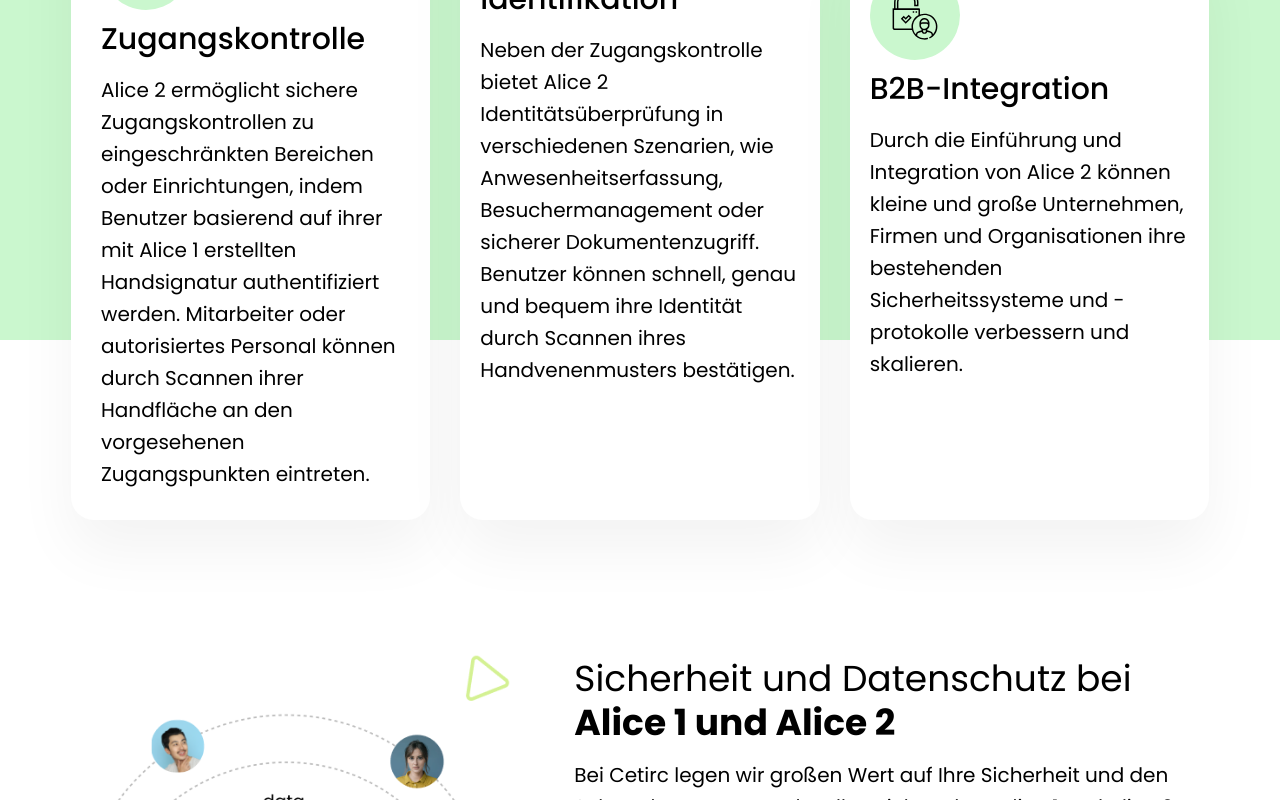
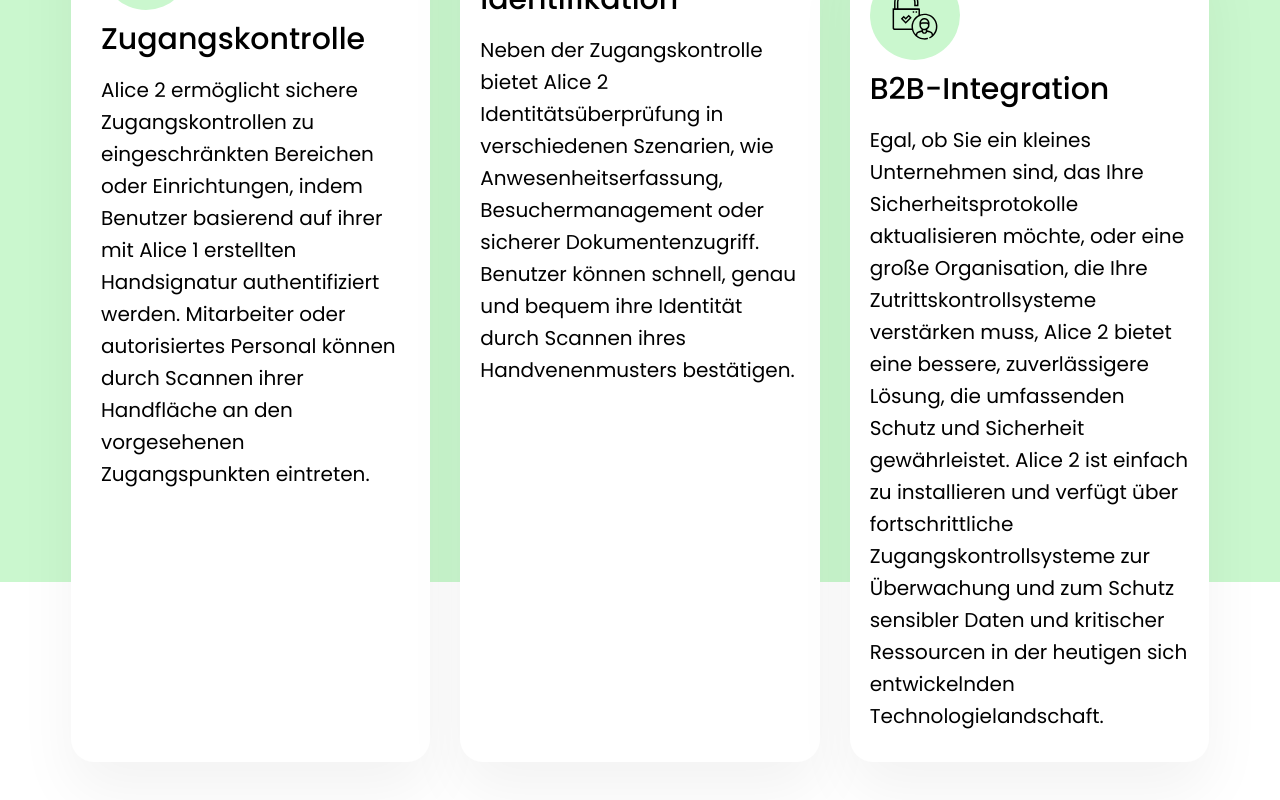
Before and after one commit to sunshine-web-coder/new-cetirc-de, a Next.js app: page /loslegen in a window 1280 px wide. Shown: the part 4320-5120 px from the top of the page. Built offline with nearby package versions, Linux system fonts and the light colour scheme.

Commit message:
alicework uodqted

```diff
--- a/app/components/AliceWork2/AliceWork2.js
+++ b/app/components/AliceWork2/AliceWork2.js
@@ -35,7 +35,7 @@
             <div className="bg-white py-[30px] px-[20px] rounded-[23px] shadow-[0_30px_60px_rgba(0,0,0,0.05)] md:text-left text-center lg:mt-[90px]">
               <Image className="mb-[10px] xl:max-w-[90px] max-w-[60px] md:mx-0 mx-auto" src={AliceWorkIcon1} alt="Alice Work Icon1" />
               <h3 className="xl:text-[30px] lg:text-[24px] text-[20px] font-medium xl:mb-[15px] mb-[10px] leading-[1.3]">B2B-Integration</h3>
-              <p className="xl:text-[20px] text-[14px]">Durch die Einführung und Integration von Alice 2 können kleine und große Unternehmen, Firmen und Organisationen ihre bestehenden Sicherheitssysteme und -protokolle verbessern und skalieren.</p>
+              <p className="xl:text-[20px] text-[14px]">Egal, ob Sie ein kleines Unternehmen sind, das Ihre Sicherheitsprotokolle aktualisieren möchte, oder eine große Organisation, die Ihre Zutrittskontrollsysteme verstärken muss, Alice 2 bietet eine bessere, zuverlässigere Lösung, die umfassenden Schutz und Sicherheit gewährleistet. Alice 2 ist einfach zu installieren und verfügt über fortschrittliche Zugangskontrollsysteme zur Überwachung und zum Schutz sensibler Daten und kritischer Ressourcen in der heutigen sich entwickelnden Technologielandschaft.</p>
             </div>
           </div>
         </div>
```
